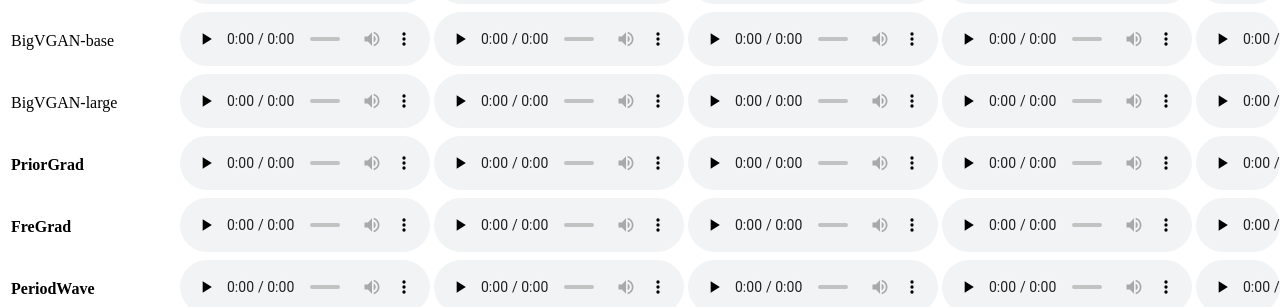
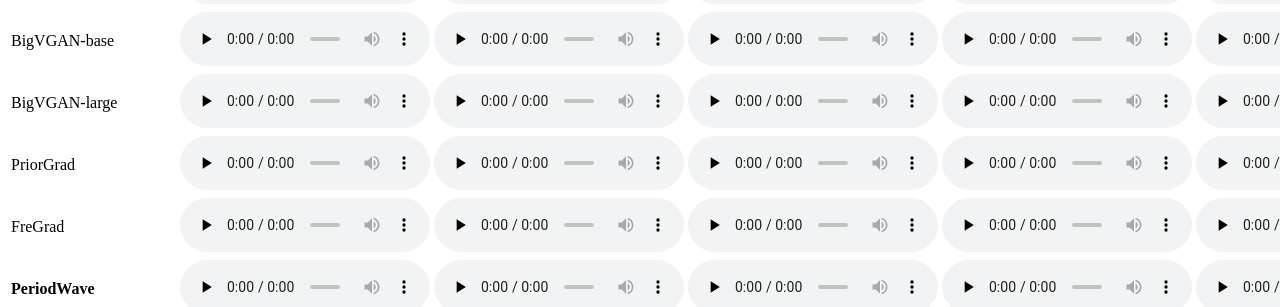
Before and after one commit to periodwave/demo, a plain HTML site: page index.html in a window 1280 px wide. Shown: the part 1880-2187 px from the top of the page. Drawn offline with Linux system fonts and the light colour scheme.

Commit message:
Update index.html

```diff
--- a/index.html
+++ b/index.html
@@ -322,7 +322,7 @@
         </tr>
 
         <tr>
-            <td nowrap width="160"><b>PriorGrad</b></td>
+            <td nowrap width="160">PriorGrad</td>
             <td><audio controls="" preload="none" controlslist="nodownload"><source src="samples/tts/priorgrad/LJ006-0078.wav"></audio></td>
             <td><audio controls="" preload="none" controlslist="nodownload"><source src="samples/tts/priorgrad/LJ008-0140.wav"></audio></td>
             <td><audio controls="" preload="none" controlslist="nodownload"><source src="samples/tts/priorgrad/LJ008-0158.wav"></audio></td>
@@ -331,7 +331,7 @@
         </tr>
 
         <tr>
-            <td nowrap width="160"><b>FreGrad</b></td>
+            <td nowrap width="160">FreGrad</td>
             <td><audio controls="" preload="none" controlslist="nodownload"><source src="samples/tts/fregrad/LJ006-0078.wav"></audio></td>
             <td><audio controls="" preload="none" controlslist="nodownload"><source src="samples/tts/fregrad/LJ008-0140.wav"></audio></td>
             <td><audio controls="" preload="none" controlslist="nodownload"><source src="samples/tts/fregrad/LJ008-0158.wav"></audio></td>
```
